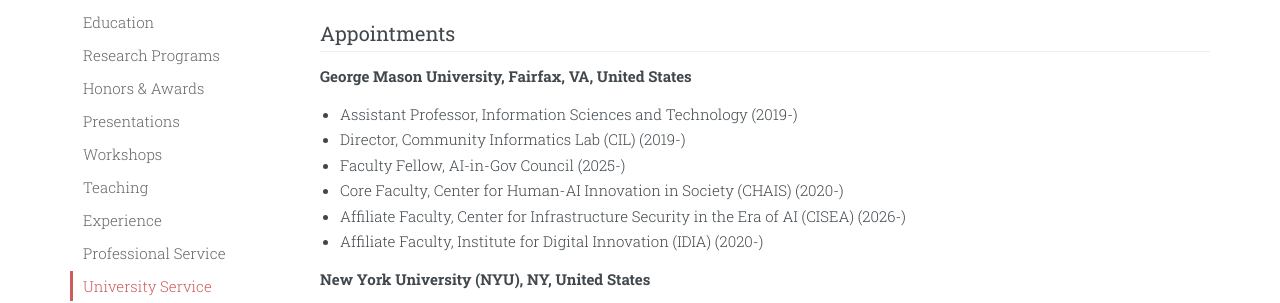
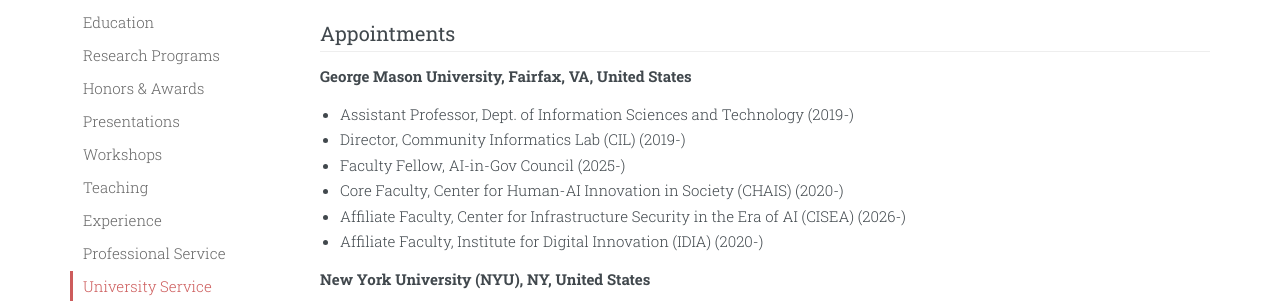
Before and after one commit to myeong/myeong.github.io, a Jekyll site: the page built from cv.html, in a window 1280 px wide and 900 px high. Shown: the part 187-490 px from the top of the window. Built offline with Jekyll 4.4.1, drawn with Linux system fonts in a browser that asks for light colours.

Commit message:
Prefix appointment with "Dept. of" on CV
Co-Authored-By: Claude Opus 4.7 (1M context) <noreply@anthropic.com>

```diff
--- a/cv.html
+++ b/cv.html
@@ -12,7 +12,7 @@ hide_sidebar: true
       <h2>Appointments</h2>
       <p><strong>George Mason University, Fairfax, VA, United States</strong></p>
       <ul>
-        <li>Assistant Professor, Information Sciences and Technology (2019-)</li>
+        <li>Assistant Professor, Dept. of Information Sciences and Technology (2019-)</li>
         <li>Director, Community Informatics Lab (CIL) (2019-)</li>
         <li>Faculty Fellow, AI-in-Gov Council (2025-)</li>
         <li>Core Faculty, Center for Human-AI Innovation in Society (CHAIS) (2020-)</li>
```
